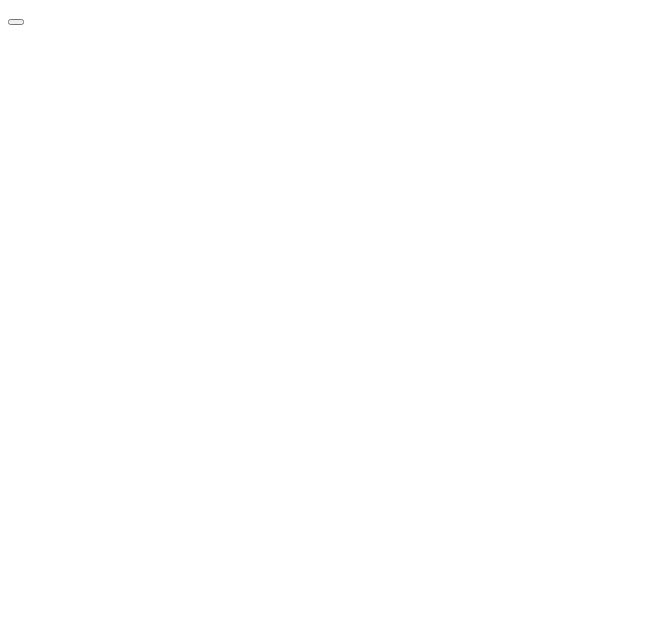
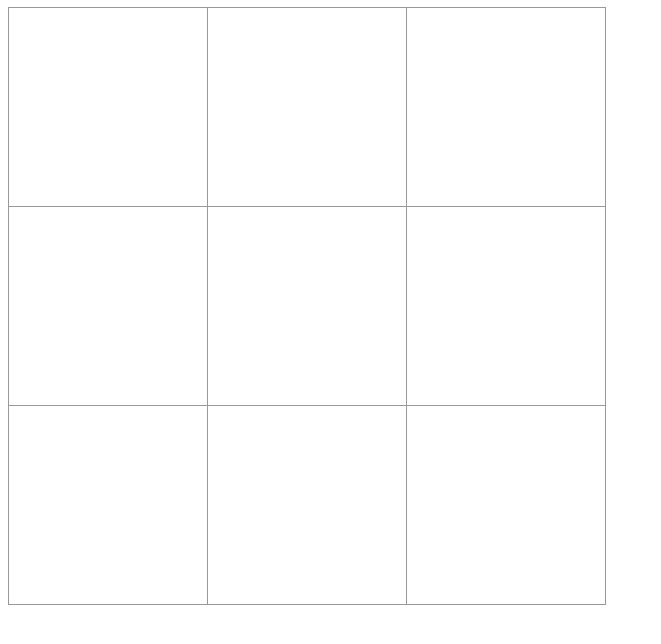
Before and after one commit to umayat/Tic-Tac-Toe, a React (Create React App) app: page / in a window 1280 px wide. Shown: the top 644 px of the page, without its empty margins (0-661 px from the left). Built offline with nearby package versions, Linux system fonts and the light colour scheme.

Commit message:
Added styling to <Board /> and <Square /> components

```diff
--- /dev/null
+++ b/src/Components/Board.css
@@ -0,0 +1,5 @@
+.board-row:after {
+  clear: both;
+  content: "";
+  display: table;
+}
--- a/src/Components/Board.jsx
+++ b/src/Components/Board.jsx
@@ -4,6 +4,7 @@
 
 import React from 'react';
 import Square from './Square';
+import './Board.css';
 
 const Board = (props) => {
 
--- /dev/null
+++ b/src/Components/Square.css
@@ -0,0 +1,22 @@
+.square {
+  background: #fff;
+  border: 1px solid #999;
+  float: left;
+  font-size: 7em;
+  font-weight: bold;
+  line-height: 34px;
+  height: 25vh;
+  margin-right: -1px;
+  margin-top: -1px;
+  padding: 0;
+  text-align: center;
+  width: 25vh;
+}
+
+.square:focus {
+  outline: none;
+}
+
+.square:hover {
+  background-color: rgba(0,0,0,0.1);
+}
--- a/src/Components/Square.jsx
+++ b/src/Components/Square.jsx
@@ -3,10 +3,13 @@
 */
 
 import React from 'react';
+import './Square.css';
 
 const Square = (props) => {
 	return (
-		<button onClick={props.onClick}>{props.value}</button>
+		<button className="square" onClick={props.onClick}>
+			{props.value}
+		</button>
 	)
 }
 
--- a/src/index.jsx
+++ b/src/index.jsx
@@ -1,11 +1,11 @@
 import React from 'react';
 import ReactDOM from 'react-dom';
-import Square from './Components/Square';
+import Board from './Components/Board';
 
 
 // ========================================
 
 ReactDOM.render(
-  <Square />,
+  <Board />,
   document.getElementById('root')
 );
```
